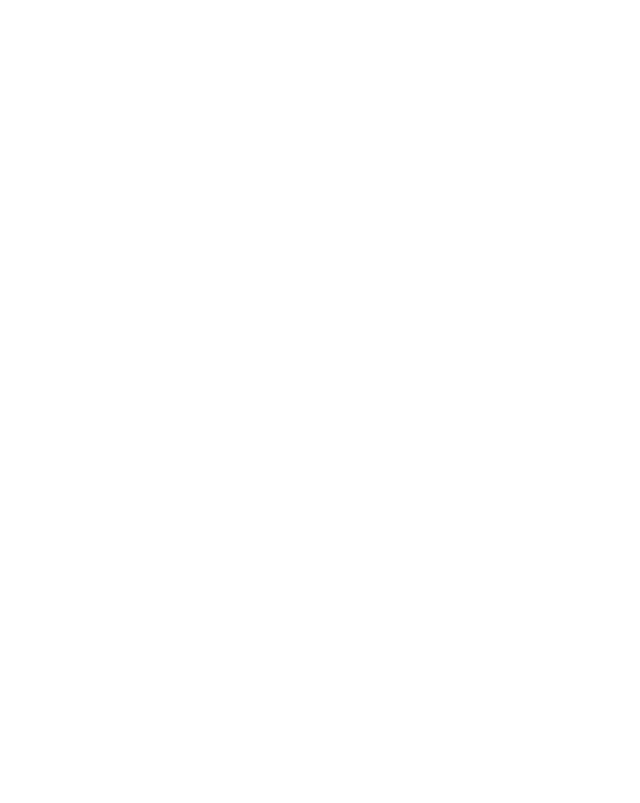
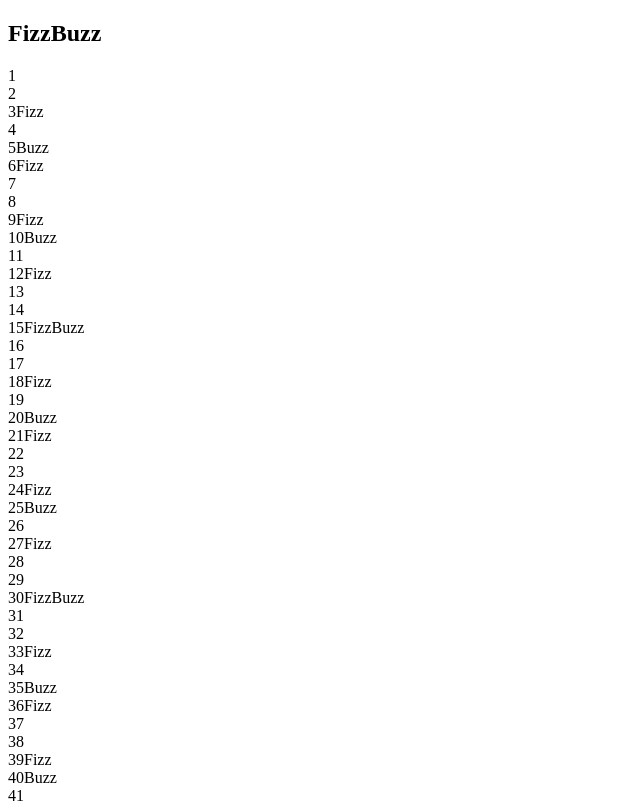
Before and after one commit to Luca-Riz/js-fizzbuzz, a plain HTML site: page index.html in a window 1280 px wide. Shown: the top 803 px of the page, without its empty margins (0-640 px from the left). Drawn offline with Linux system fonts and the light colour scheme.

Commit message:
add all in html

```diff
--- a/index.html
+++ b/index.html
@@ -8,7 +8,8 @@
 </head>
 <body>
 
-    <div id="numList"></div>
+    <h2>FizzBuzz</h2>
+    <p id="numList"></p>
 
     <script src="js/script.js"></script>
 
--- a/js/script.js
+++ b/js/script.js
@@ -16,14 +16,12 @@ for(var i=0; i<100; i++){
 
     // se multipli di 3 aggiungere Fizz
     if(num % 3 == 0 && num % 5 == 0){
-        arrayNum.push(num+'FizzBuzz');
+        document.getElementById('numList').innerHTML +=(num+'FizzBuzz <br>');
     } else if(num % 5 == 0){
-        arrayNum.push(num+'Buzz');
+        document.getElementById('numList').innerHTML +=(num+'Buzz <br>');
     } else if(num % 3 == 0 ){
-        arrayNum.push(num+'Fizz');
+        document.getElementById('numList').innerHTML +=(num+'Fizz <br>');
     } else {
-        arrayNum.push(num);
+        document.getElementById('numList').innerHTML +=(num+'<br>');
     }
 }
-
-console.log(arrayNum);
```
